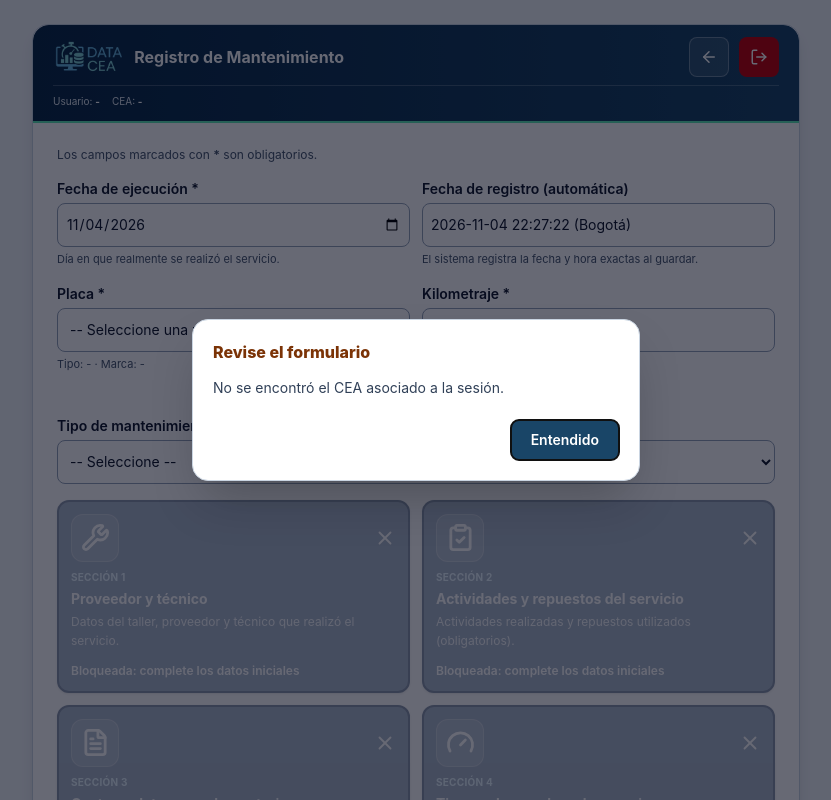
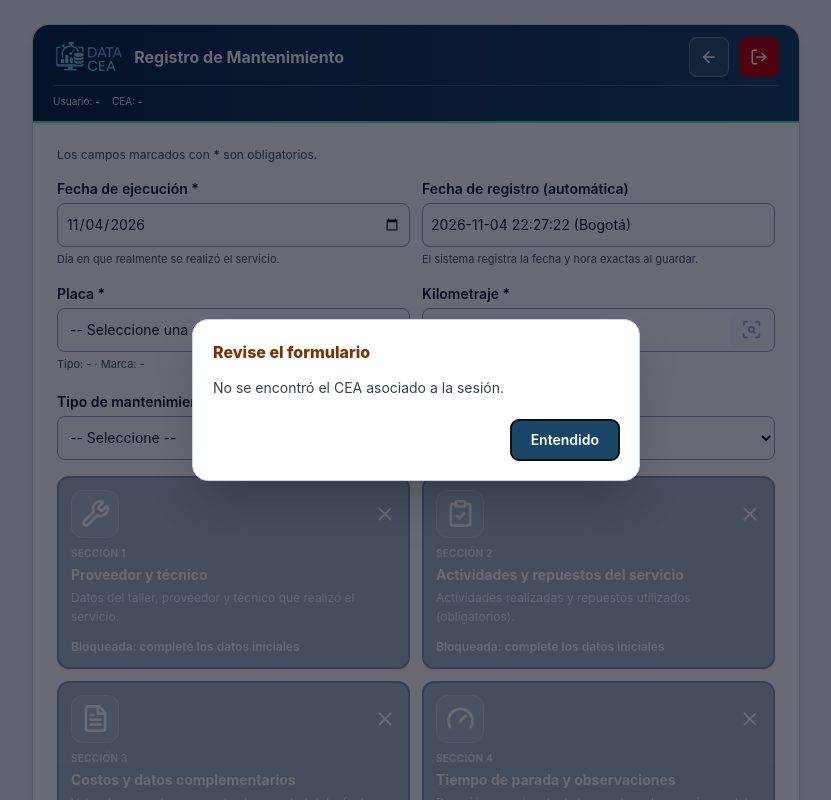
Before and after one commit to YulianoB/DATA-CEA, a Next.js app: page /instructor/practica/mantenimientos in a window 1280 px wide. Shown: the top 800 px of the page, without its empty margins (224-1055 px from the left). Built offline with nearby package versions, Linux system fonts and the light colour scheme; sample sign-in values are in the browser's storage.

Commit message:
ui(mantenimientos): ícono integrado de verificación de kilometraje y resultado en modal compacto

```diff
--- a/app/instructor/practica/mantenimientos/page.js
+++ b/app/instructor/practica/mantenimientos/page.js
@@ -4,6 +4,7 @@
 
 import { useRouter } from 'next/navigation'
 import { useEffect, useMemo, useRef, useState } from 'react'
+import { CheckCircle2, AlertTriangle, LoaderCircle, ScanSearch, X } from 'lucide-react'
 import { validarKilometraje } from '@/lib/servicios/validaciones'
 import { cerrarSesion } from '@/lib/auth/logout'
 import { EncabezadoPractica, TarjetaSeccionMantenimiento, ModalSeccionMantenimiento, AccionesModuloPractica } from '@/components/instructor/practica/EstilosModuloPractica'
@@ -690,26 +691,38 @@ export default function MantenimientosPage() {
     setAdvertenciaKmPendiente(false)
     setEstadoKm('')
     if (!placa || !nitActual || actual === '' || !Number.isFinite(Number(actual)) || Number(actual) < 0) {
-      setMsgKm('Indique un kilometraje válido para verificar.')
+      const mensaje = 'Indique un kilometraje válido para verificar.'
+      setMsgKm(mensaje)
+      setEstadoKm('error')
+      setModalKm({ estado: 'error', mensaje })
       return
     }
     setValidandoKm(true)
+    setModalKm(null)
     setMsgKm('Verificando contra lecturas cercanas a la fecha del servicio...')
     try {
       const resultado = await validarKilometraje(nitActual, placa, Number(actual), { fechaEjecucion })
       if (solicitud !== peticionKmRef.current) return
       if (!resultado || !['ok', 'advertencia', 'error'].includes(resultado.estado)) {
-        setMsgKm('No fue posible verificar el kilometraje. Intente nuevamente.')
+        const mensaje = 'No fue posible verificar el kilometraje. Intente nuevamente.'
+        setEstadoKm('error')
+        setMsgKm(mensaje)
+        setModalKm({ estado: 'error', mensaje })
         return
       }
+      const mensaje = resultado.mensaje || 'Verificación completada.'
       setEstadoKm(resultado.estado)
-      setMsgKm(resultado.mensaje || 'Verificación completada.')
+      setMsgKm(mensaje)
+      setModalKm({ estado: resultado.estado, mensaje })
       if (resultado.estado === 'ok') setKmValidado(true)
       if (resultado.estado === 'advertencia') setAdvertenciaKmPendiente(true)
     } catch (error) {
       if (solicitud !== peticionKmRef.current) return
       console.error('Error validando kilometraje:', error)
-      setMsgKm('No fue posible verificar el kilometraje. Revise la conexión.')
+      const mensaje = 'No fue posible verificar el kilometraje. Revise la conexión.'
+      setEstadoKm('error')
+      setMsgKm(mensaje)
+      setModalKm({ estado: 'error', mensaje })
     } finally {
       if (solicitud === peticionKmRef.current) setValidandoKm(false)
     }
@@ -860,7 +873,7 @@ export default function MantenimientosPage() {
     if (!['PREVENTIVO', 'CORRECTIVO'].includes(tipoMant)) faltantes.push('Seleccione el tipo de mantenimiento.')
     if (kilometraje === '' || !Number.isFinite(Number(kilometraje)) || Number(kilometraje) < 0) faltantes.push('Ingrese un kilometraje válido.')
     if (advertenciaKmPendiente) faltantes.push('Confirme o corrija la advertencia de kilometraje antes de continuar.')
-    if (!kmValidado && !forzarKm) faltantes.push('Verifique el kilometraje usando el botón debajo del campo.')
+    if (!kmValidado && !forzarKm) faltantes.push('Verifique el kilometraje tocando el ícono dentro del campo.')
     if (!proveedorId || !tecnicoId) {
       faltantes.push('Seleccione proveedor y técnico.')
       seccion = 1
@@ -1332,6 +1345,45 @@ export default function MantenimientosPage() {
                 <p id="alerta-mantenimiento-texto" className="mt-3 whitespace-pre-wrap text-sm leading-6 text-slate-700">{alertaFormulario.mensaje}</p>
                 <div className="mt-5 flex justify-end">
                   <button type="button" autoFocus onClick={() => setAlertaFormulario(null)} className="min-h-10 rounded-lg bg-[#194567] px-5 py-2 text-sm font-semibold text-white">Entendido</button>
+                </div>
+              </div>
+            </div>
+          )}
+          {modalKm && (
+            <div className="fixed inset-0 z-[225] flex items-center justify-center bg-slate-950/65 p-3 sm:p-4">
+              <div role="alertdialog" aria-modal="true" aria-labelledby="validacion-km-titulo" aria-describedby="validacion-km-mensaje"
+                className="w-full max-w-sm rounded-2xl border border-slate-200 bg-white p-5 text-slate-900 shadow-2xl">
+                <div className="flex items-start justify-between gap-3">
+                  <div className="flex items-center gap-2">
+                    {modalKm.estado === 'ok' ? <CheckCircle2 size={23} className="shrink-0 text-emerald-700" aria-hidden="true" />
+                      : <AlertTriangle size={23} className={`shrink-0 ${modalKm.estado === 'advertencia' ? 'text-amber-700' : 'text-red-700'}`} aria-hidden="true" />}
+                    <h3 id="validacion-km-titulo" className="text-base font-bold">
+                      {modalKm.estado === 'ok' ? 'Kilometraje verificado' : modalKm.estado === 'advertencia' ? 'Confirme el kilometraje' : 'Revise el kilometraje'}
+                    </h3>
+                  </div>
+                  <button type="button" aria-label="Cerrar verificación" onClick={() => setModalKm(null)}
+                    className="rounded-lg p-1.5 text-slate-600 hover:bg-slate-100"><X size={19} aria-hidden="true" /></button>
+                </div>
+                <p id="validacion-km-mensaje" className="mt-3 whitespace-pre-wrap text-sm leading-6 text-slate-700">{modalKm.mensaje}</p>
+                {modalKm.estado === 'advertencia' && (
+                  <p className="mt-3 rounded-lg bg-amber-50 px-3 py-2 text-xs leading-5 text-amber-950">
+                    Si el valor corresponde al comprobante del mantenimiento, puede confirmarlo. Esta confirmación no cambia los preoperacionales ni la programación.
+                  </p>
+                )}
+                <div className="mt-5 flex flex-wrap justify-end gap-2">
+                  {modalKm.estado === 'advertencia' && (
+                    <button type="button" onClick={() => {
+                      setForzarKm(true)
+                      setAdvertenciaKmPendiente(false)
+                      setModalKm(null)
+                    }} className="min-h-11 rounded-lg bg-[#194567] px-4 py-2 text-sm font-semibold text-white">
+                      Confirmar diferencia
+                    </button>
+                  )}
+                  <button type="button" autoFocus onClick={() => setModalKm(null)}
+                    className="min-h-11 rounded-lg border border-slate-300 bg-white px-4 py-2 text-sm font-semibold text-slate-800">
+                    {modalKm.estado === 'advertencia' ? 'Corregir kilometraje' : 'Entendido'}
+                  </button>
                 </div>
               </div>
             </div>
@@ -1380,20 +1432,36 @@ export default function MantenimientosPage() {
             </div>
             <div className="min-w-0">
               <label className="mb-1 block text-sm font-semibold">Kilometraje *</label>
-              <input type="number" min="0" className={`min-h-11 w-full rounded-lg border border-slate-300 p-2 text-sm ${!placa ? 'cursor-not-allowed bg-gray-100' : ''}`} value={kilometraje} disabled={!placa} onChange={onKmChange} onBlur={() => { if (kilometraje !== '' && !kmValidado && !validandoKm && !advertenciaKmPendiente && !forzarKm) verificarKm() }} placeholder="Kilometraje del servicio" />
-              <button type="button" onClick={verificarKm} disabled={!placa || kilometraje === '' || validandoKm}
-                className="mt-2 min-h-10 rounded-lg border border-blue-300 bg-blue-50 px-3 py-2 text-xs font-semibold text-blue-900 disabled:opacity-50">
-                {validandoKm ? 'Verificando...' : 'Verificar kilometraje'}
-              </button>
-              {msgKm && <p role="status" className={`mt-2 rounded-lg border px-2 py-2 text-xs ${estadoKm === 'error' ? 'border-red-300 bg-red-50 text-red-900' : estadoKm === 'advertencia' ? 'border-amber-300 bg-amber-50 text-amber-900' : 'border-slate-200 bg-slate-50 text-slate-800'}`}>{msgKm}</p>}
-              {estadoKm === 'advertencia' && advertenciaKmPendiente && (
-                <label className="mt-2 flex items-start gap-2 rounded-lg bg-amber-50 p-2 text-xs text-amber-950">
-                  <input type="checkbox" className="mt-0.5 h-4 w-4 shrink-0" checked={forzarKm}
-                    onChange={(e) => { setForzarKm(e.target.checked); setAdvertenciaKmPendiente(!e.target.checked) }} />
-                  He comprobado el kilometraje contra el soporte del servicio y confirmo la diferencia.
-                </label>
-              )}
-              {forzarKm && <p className="mt-1 text-xs font-semibold text-orange-600">Kilometraje confirmado manualmente.</p>}
+              <div className="relative">
+                <input
+                  id="kilometraje-servicio"
+                  type="number"
+                  min="0"
+                  inputMode="numeric"
+                  className={`min-h-11 w-full rounded-lg border border-slate-300 py-2 pl-3 pr-12 text-base ${!placa ? 'cursor-not-allowed bg-gray-100' : ''}`}
+                  value={kilometraje}
+                  disabled={!placa}
+                  onChange={onKmChange}
+                  placeholder="Kilometraje del servicio"
+                  aria-describedby="estado-kilometraje-servicio"
+                />
+                <button
+                  type="button"
+                  onClick={verificarKm}
+                  disabled={!placa || kilometraje === '' || validandoKm}
+                  aria-label={validandoKm ? 'Verificando kilometraje' : 'Verificar kilometraje'}
+                  title="Verificar kilometraje"
+                  className={`absolute inset-y-1 right-1 flex w-10 items-center justify-center rounded-lg transition-colors focus-visible:outline focus-visible:outline-2 focus-visible:outline-offset-2 focus-visible:outline-blue-700 disabled:cursor-not-allowed disabled:opacity-40 ${kmValidado ? 'bg-emerald-50 text-emerald-700' : forzarKm ? 'bg-amber-50 text-amber-700' : 'bg-blue-50 text-blue-800 hover:bg-blue-100'}`}
+                >
+                  {validandoKm ? <LoaderCircle size={20} className="animate-spin" aria-hidden="true" />
+                    : kmValidado ? <CheckCircle2 size={21} aria-hidden="true" />
+                    : forzarKm ? <AlertTriangle size={21} aria-hidden="true" />
+                    : <ScanSearch size={21} aria-hidden="true" />}
+                </button>
+              </div>
+              <span id="estado-kilometraje-servicio" className="sr-only" role="status">
+                {validandoKm ? 'Verificando kilometraje.' : kmValidado ? 'Kilometraje verificado.' : forzarKm ? 'Kilometraje confirmado con advertencia.' : 'Toque el ícono dentro del campo para verificar el kilometraje.'}
+              </span>}
             </div>
           </div>
           <div className="mb-4">
```
